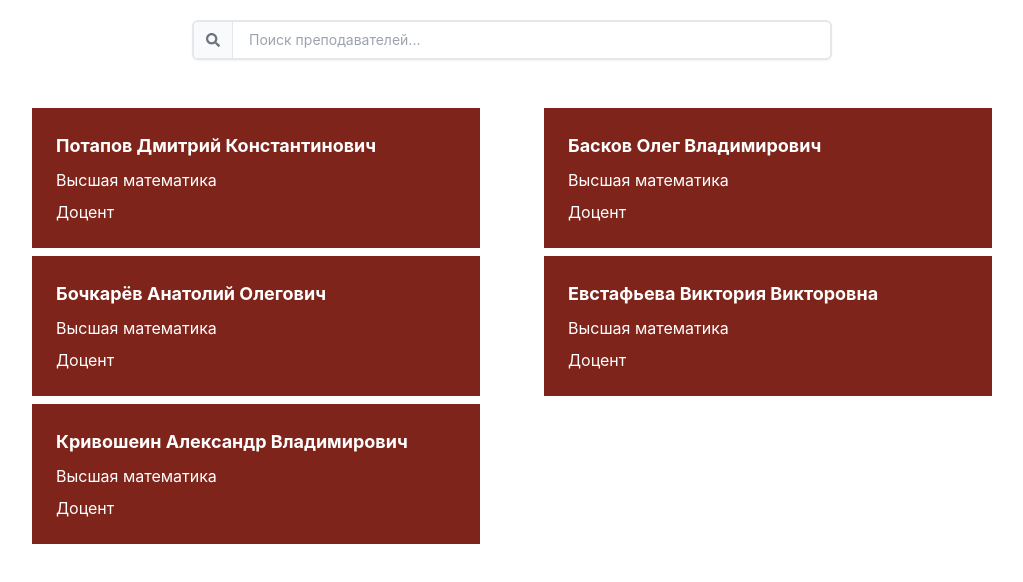
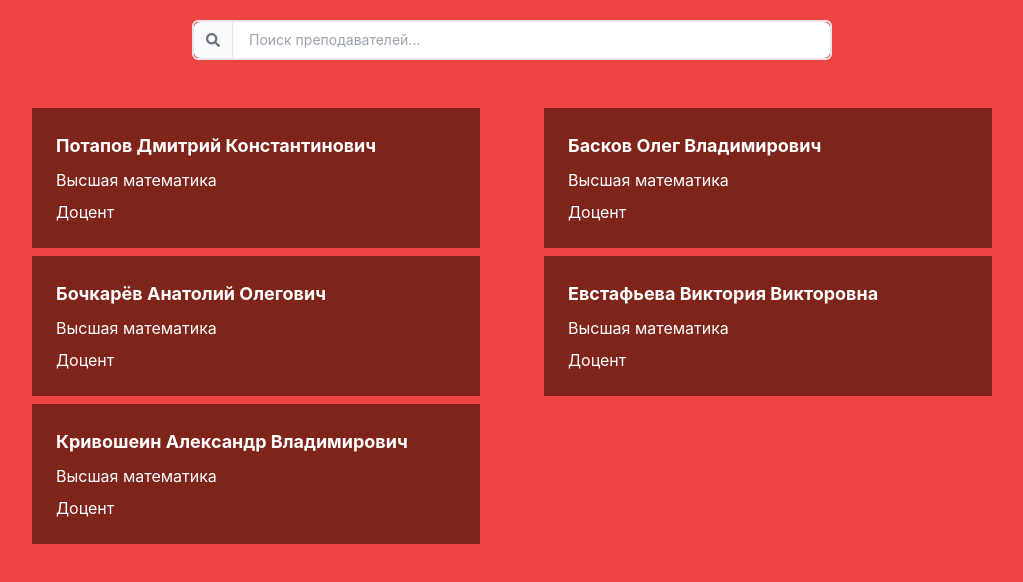
Before and after one commit to Practice-2021/frontend, a React (Create React App) app: page / in a window 1280 px wide. Shown: the top 582 px of the page, without its empty margins (128-1151 px from the left). Built offline with nearby package versions, Linux system fonts and the light colour scheme.

Commit message:
checking ci/cd

```diff
--- a/src/pages/ListPage/ListPage.jsx
+++ b/src/pages/ListPage/ListPage.jsx
@@ -3,7 +3,7 @@ import Search from "../../components/Search";
 import TeacherList from "../../components/TeacherList";
 const ListPage = () => {
     return (
-        <Layout className="w-full md:h-full bg-white filter drop-shadow-xl pb-8">
+        <Layout className="w-full md:h-full bg-red-500 filter drop-shadow-xl pb-8">
             <Search className="flex justify-center pt-4"/>
             <TeacherList className="flex flex-wrap justify-between mt-12 mx-8 md:mx-12 lg:mx-24 xl:mx-40 2xl:mx-48 "/>
         </Layout>
```
